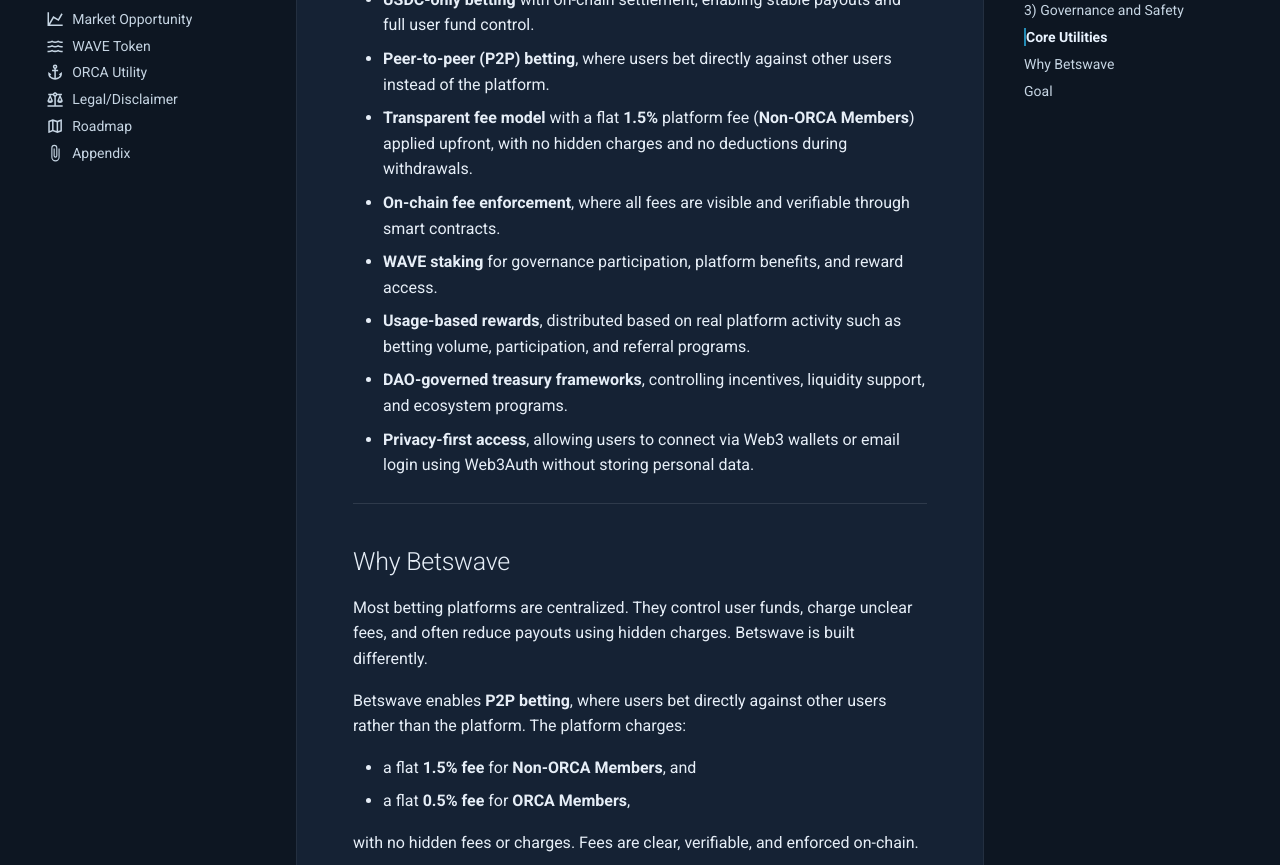
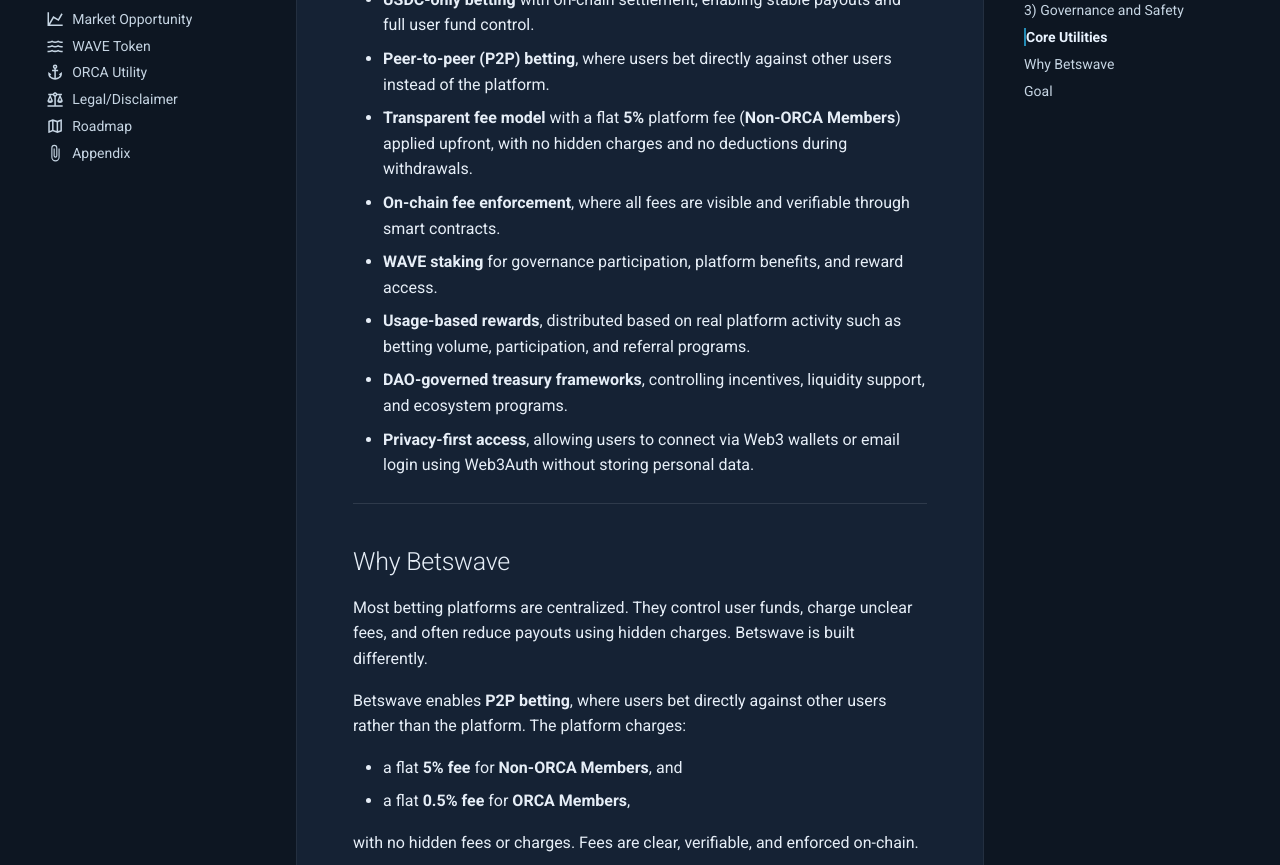
Before and after one commit to betswave/whitepaper, an MkDocs documentation site: the page built from docs/executive-summary.md, in a window 1280 px wide and 1400 px high, scrolled down 1698 px. Shown: the part 152-1017 px from the top of the window. Built offline with MkDocs 1.6.1 and Material for MkDocs 9.7.7, drawn with Linux system fonts in a browser that asks for light colours; comment, search, counter and statistics services are not loaded.

Commit message:
Update 5% fee

```diff
--- a/docs/executive-summary.md
+++ b/docs/executive-summary.md
@@ -57,7 +57,7 @@ Betswave’s core utilities and platform principles include:
 
 - **USDC-only betting** with on-chain settlement, enabling stable payouts and full user fund control.
 - **Peer-to-peer (P2P) betting**, where users bet directly against other users instead of the platform.
-- **Transparent fee model** with a flat **1.5%** platform fee (**Non-ORCA Members**) applied upfront, with no hidden charges and no deductions during withdrawals.
+- **Transparent fee model** with a flat **5%** platform fee (**Non-ORCA Members**) applied upfront, with no hidden charges and no deductions during withdrawals.
 - **On-chain fee enforcement**, where all fees are visible and verifiable through smart contracts.
 - **WAVE staking** for governance participation, platform benefits, and reward access.
 - **Usage-based rewards**, distributed based on real platform activity such as betting volume, participation, and referral programs.
@@ -72,7 +72,7 @@ Most betting platforms are centralized. They control user funds, charge unclear
 
 Betswave enables **P2P betting**, where users bet directly against other users rather than the platform. The platform charges:
 
-- a flat **1.5% fee** for **Non-ORCA Members**, and
+- a flat **5% fee** for **Non-ORCA Members**, and
 - a flat **0.5% fee** for **ORCA Members**,
 
 with no hidden fees or charges. Fees are clear, verifiable, and enforced on-chain.
```
